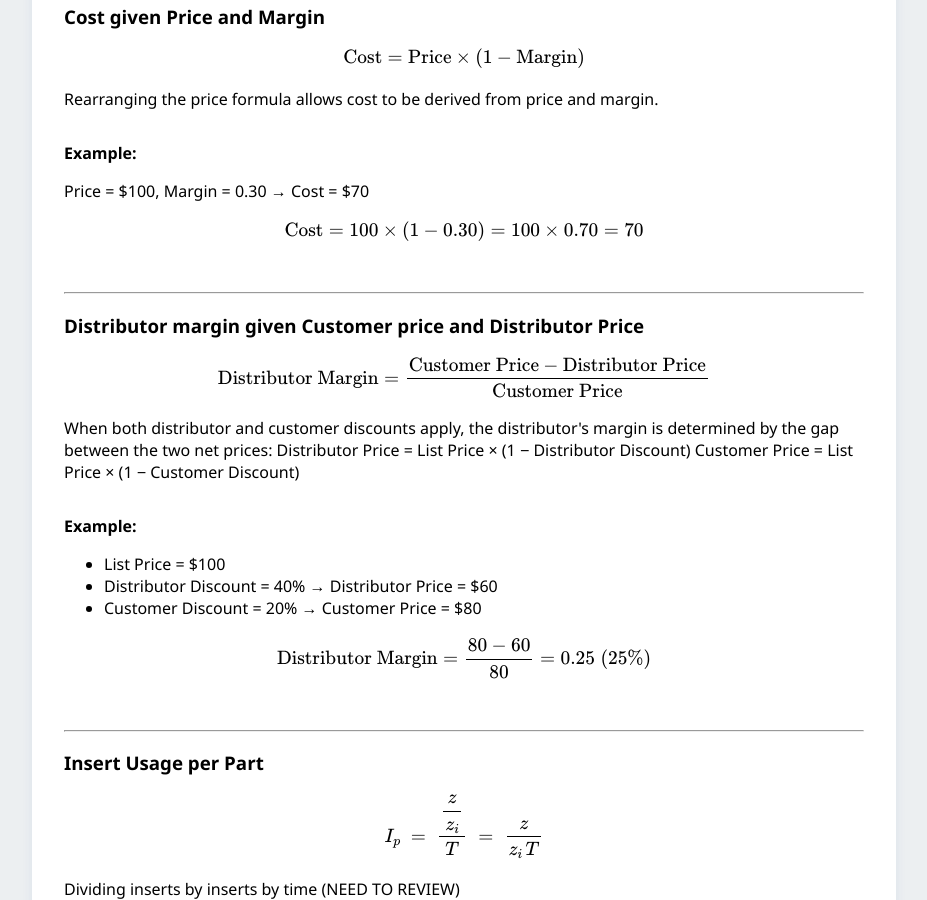
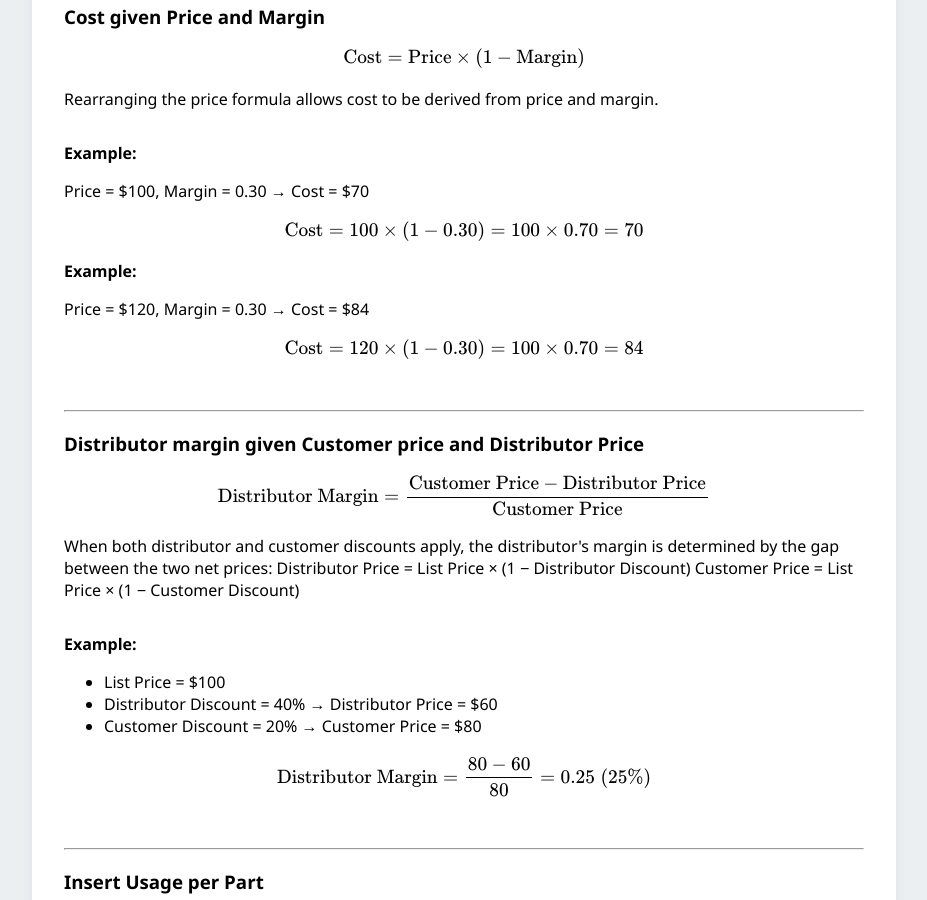
Before and after one commit to jaymcc2/product-sales-formulas, a Jekyll site: the page built from sales_math/index.md, in a window 1280 px wide and 900 px high, scrolled down 759 px. Shown: the whole window, without its empty margins (176-1103 px from the left). Built offline with Jekyll 4.4.1, drawn with Linux system fonts in a browser that asks for light colours.

Commit message:
Changed the formula.yml example: to example-comment: for clarity

```diff
--- a/_data/formulas.yml
+++ b/_data/formulas.yml
@@ -48,7 +48,7 @@
     $$
   comment: "Margin is expressed as a decimal (e.g., 30% → 0.30). This formula grosses up cost to the selling price, ensuring the margin is preserved."
   examples:
-    - example: "Cost = $70, Margin = 0.30 → Price = $100"
+    - example-comment: "Cost = $70, Margin = 0.30 → Price = $100"
       example-equation: |
         $$
         \text{Price} = \frac{70}{1 - 0.30} = \frac{70}{0.70} = 100
@@ -65,10 +65,15 @@
     $$
   comment: "Rearranging the price formula allows cost to be derived from price and margin.  "
   examples:
-    - example: "Price = $100, Margin = 0.30  → Cost = $70"
+    - example-comment: "Price = $100, Margin = 0.30  → Cost = $70"
       example-equation: |
         $$
         \text{Cost} = 100 \times (1 - 0.30) = 100 \times 0.70 = 70
+        $$
+    - example-comment: "Price = $120, Margin = 0.30  → Cost = $84"
+      example-equation: |
+        $$
+        \text{Cost} = 120 \times (1 - 0.30) = 100 \times 0.70 = 84
         $$
 
 # Margin given selling price and cost
@@ -83,7 +88,7 @@
     $$
   comment: "When both distributor and customer discounts apply, the distributor's margin is determined by the gap between the two net prices:  Distributor Price = List Price × (1 − Distributor Discount)  Customer Price = List Price × (1 − Customer Discount)  "
   examples:
-    - example: |
+    - example-comment: |
         - List Price = $100
         - Distributor Discount = 40% → Distributor Price = $60
         - Customer Discount = 20% → Customer Price = $80
@@ -102,7 +107,7 @@
     $$
   comment: Dividing inserts by inserts by time (NEED TO REVIEW)
   examples:
-    - example: |
+    - example-comment: |
         - $I_p$ = inserts used per part (expected, real-valued)
         - $z$ = number of teeth (inserts mounted in cutter body)
         - $z_i$ = number of usable edges per insert
--- a/_includes/formula.html
+++ b/_includes/formula.html
@@ -12,7 +12,7 @@
         {% for ex in include.formula.examples %}
         <div class="formula-example">
             <strong>Example:</strong>
-            {{ ex.example | markdownify }}
+            {{ ex.example-comment | markdownify }}
         </div>
         {% if ex.example-equation %}
         <div class="formula-example-equation">
```
